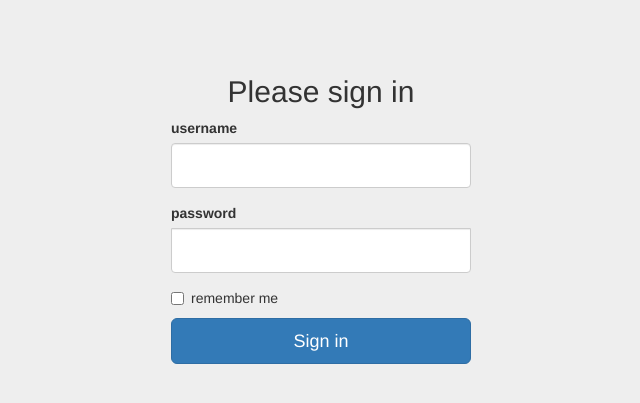
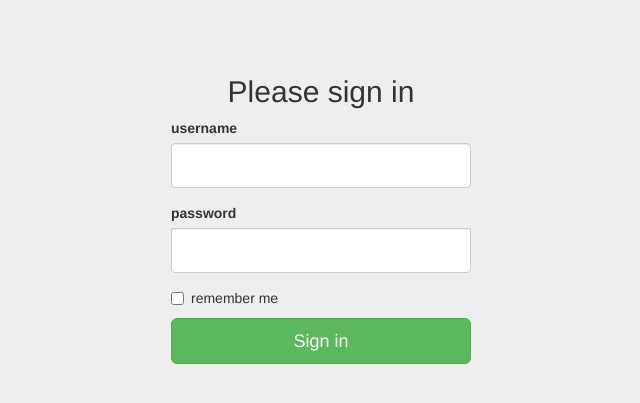
Before and after one commit to knp13/Flask_Authentication, a Flask app: page /login in a window 1280 px wide. Shown: the top 403 px of the page, without its empty margins (319-959 px from the left). Run offline with Flask 2, Linux system fonts and the light colour scheme; some libraries are stand-ins or nearby versions.

Commit message:
Update login.html

```diff
--- a/FlaskAuth/templates/login.html
+++ b/FlaskAuth/templates/login.html
@@ -18,7 +18,7 @@ Login
         {{ wtf.form_field(form.username) }}
         {{ wtf.form_field(form.password) }}
         {{ wtf.form_field(form.remember) }}
-        <button class="btn btn-lg btn-primary btn-block" type="submit">Sign in</button>
+        <button class="btn btn-lg btn-success btn-block" type="submit">Sign in</button>
       </form>
 
     </div> <!-- /container -->
```
